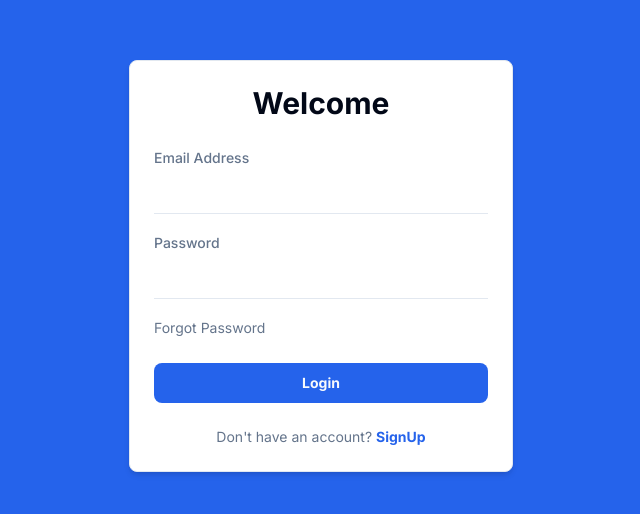
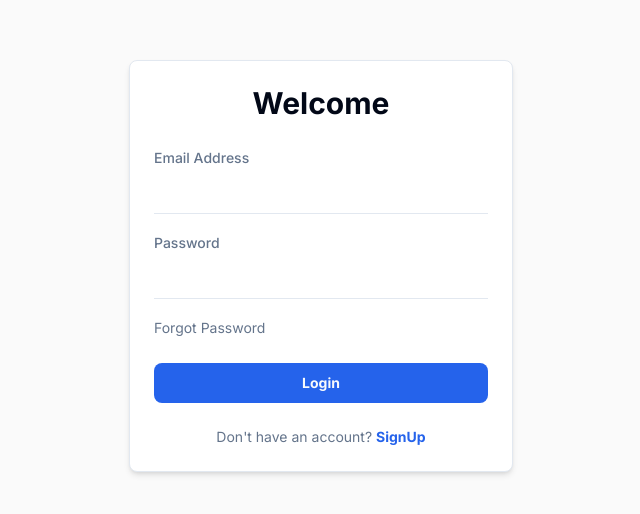
Before and after one commit to SadiqNaizam/mlo-a774-12ec, a React (Vite) app: page / in a window 1280 px wide. Shown: the part 134-648 px from the top of the page, without its empty margins (319-959 px from the left). Built offline with nearby package versions, Linux system fonts and the light colour scheme.

Commit message:
Updated code files: MainAppLayout.tsx

```diff
--- a/src/components/layout/MainAppLayout.tsx
+++ b/src/components/layout/MainAppLayout.tsx
@@ -24,7 +24,7 @@
   return (
     <main
       className={cn(
-        'flex min-h-screen flex-col items-center justify-center bg-primary p-4',
+        'flex min-h-screen flex-col items-center justify-center bg-background p-4',
         className
       )}
     >
```
